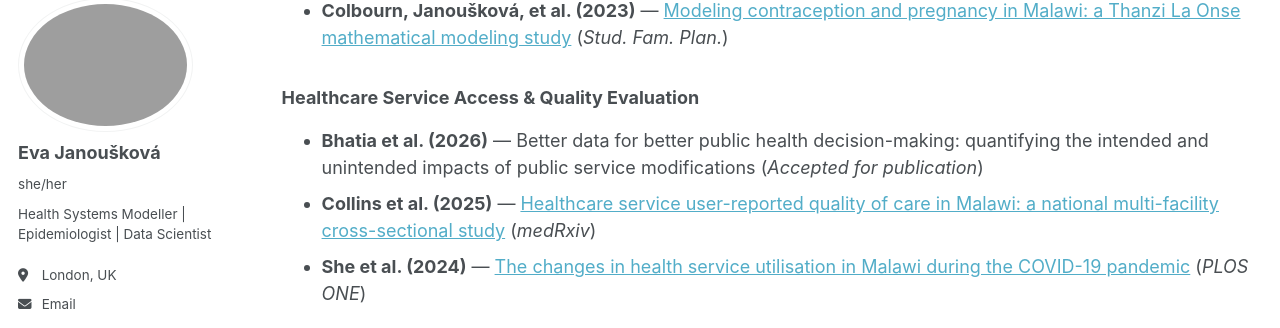
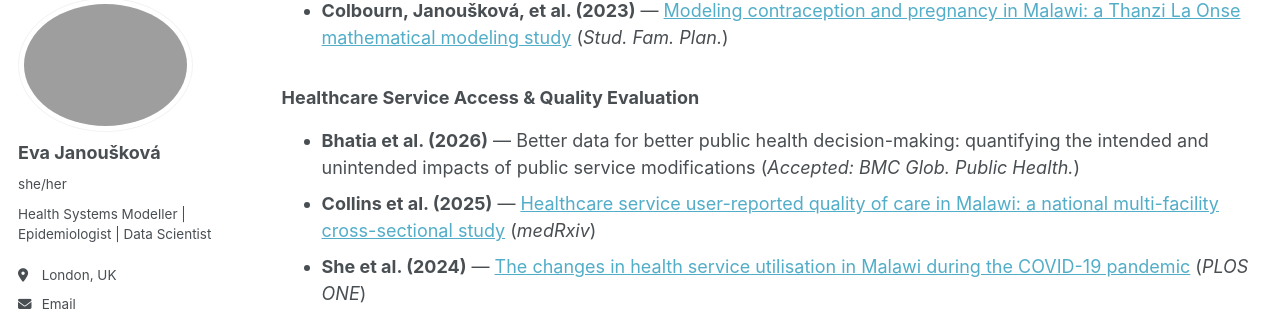
Before and after one commit to EvaJanouskova/EvaJanouskova.github.io, a Jekyll site: the page built from _pages/publications.md, in a window 1280 px wide and 900 px high, scrolled down 855 px. Shown: the part 103-431 px from the top of the window. Built offline with Jekyll 4.4.1, drawn with Linux system fonts in a browser that asks for light colours; a style sheet for code colours, icons or effects is not loaded.

Commit message:
docs: update publication status for Bhatia et al. (2026) to include journal name

```diff
--- a/_pages/publications.md
+++ b/_pages/publications.md
@@ -21,7 +21,7 @@ author_profile: true
 * **Colbourn, Janoušková, et al. (2023)** — [Modeling contraception and pregnancy in Malawi: a Thanzi La Onse mathematical modeling study](https://doi.org/10.1111/sifp.12255) (*Stud. Fam. Plan.*)
 
 ### Healthcare Service Access & Quality Evaluation
-* **Bhatia et al. (2026)** — Better data for better public health decision-making: quantifying the intended and unintended impacts of public service modifications (*Accepted for publication*)
+* **Bhatia et al. (2026)** — Better data for better public health decision-making: quantifying the intended and unintended impacts of public service modifications (*Accepted: BMC Glob. Public Health.*)
 * **Collins et al. (2025)** — [Healthcare service user-reported quality of care in Malawi: a national multi-facility cross-sectional study](https://doi.org/10.1101/2025.09.10.25335306) (*medRxiv*)
 * **She et al. (2024)** — [The changes in health service utilisation in Malawi during the COVID-19 pandemic](https://doi.org/10.1371/journal.pone.0290823) (*PLOS ONE*)
 
```
